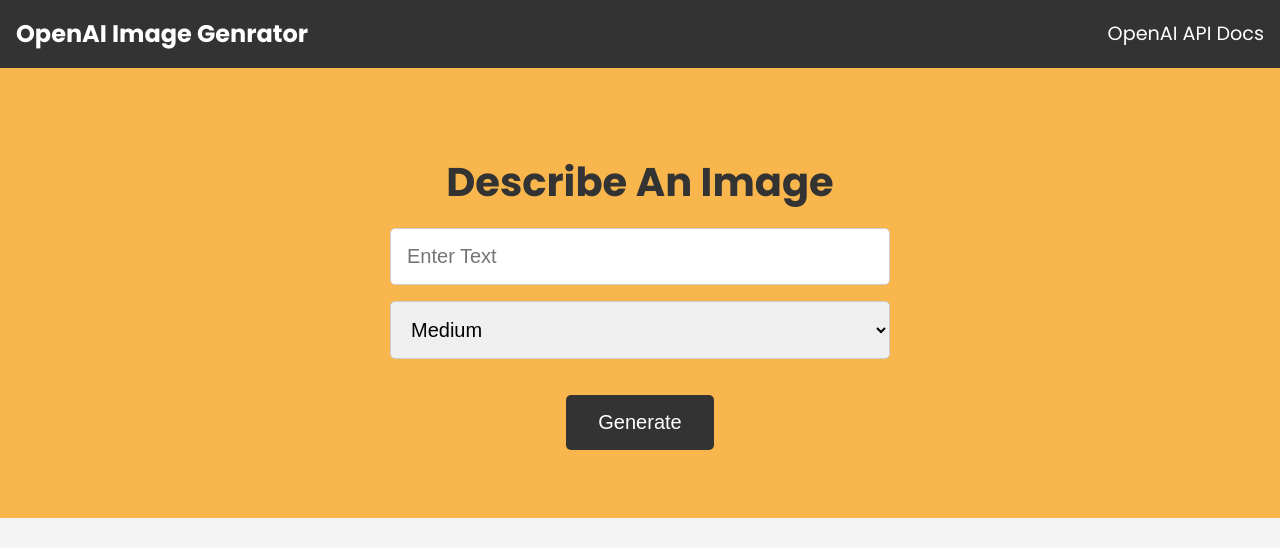
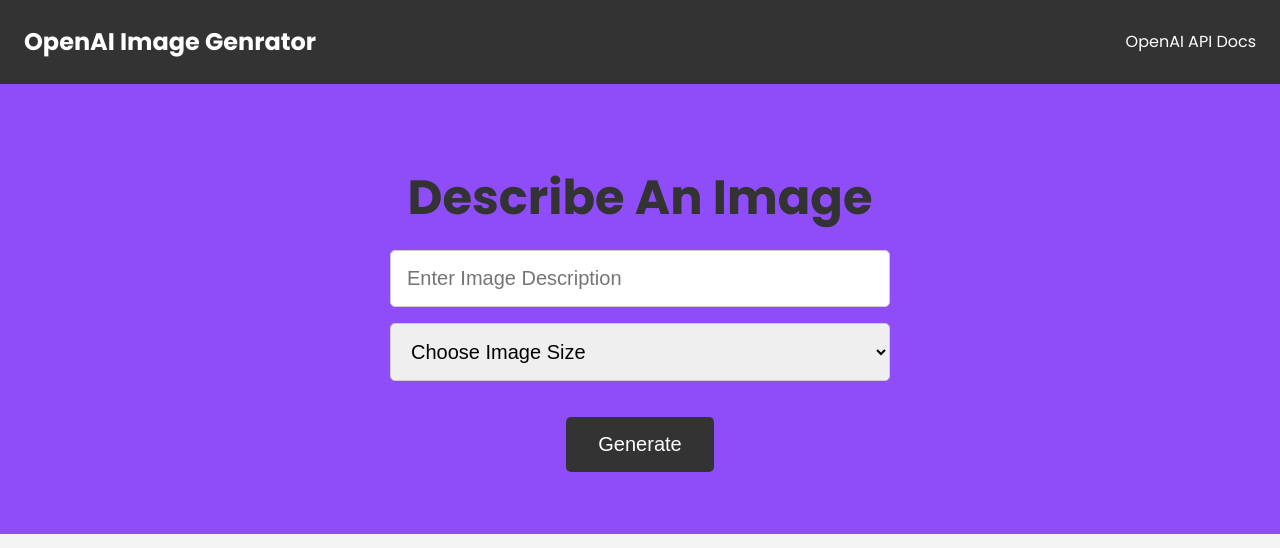
Before and after one commit to HasalaDissanayake/Open-AI-Image-Generator, a website: page public/index.html in a window 1280 px wide. Drawn offline with Linux system fonts and the light colour scheme.

Commit message:
added some css changes

```diff
--- a/public/css/style.css
+++ b/public/css/style.css
@@ -9,7 +9,7 @@
 }
 
 :root {
-  --primary-color: #f9b64d;
+  --primary-color: #8f4df9;
 }
 
 body {
@@ -24,7 +24,7 @@ body {
 .navbar {
   background: #333;
   color: #fff;
-  padding: 1rem;
+  padding: 1.5rem;
   display: flex;
   justify-content: space-between;
   align-items: center;
@@ -42,7 +42,7 @@ body {
 .navbar a {
   color: #fff;
   text-decoration: none;
-  font-size: 1.2rem;
+  font-size: 1rem;
 }
 
 .navbar a:hover {
@@ -57,7 +57,7 @@ body {
 }
 
 .showcase h1 {
-  font-size: 2.5rem;
+  font-size: 3rem;
   color: #333;
   text-align: center;
   padding: 1rem 0;
@@ -96,6 +96,7 @@ form button {
 
 form button:hover {
   transform: scale(1.1);
+  color: var(--primary-color);
 }
 
 /* Image */
@@ -110,6 +111,7 @@ img {
   margin: auto;
 }
 
+/* To display error message */
 .msg {
   font-size: 1.6rem;
   text-align: center;
--- a/public/index.html
+++ b/public/index.html
@@ -33,13 +33,14 @@
         <form id="image-form">
           <h1>Describe An Image</h1>
           <div class="form-control">
-            <input type="text" id="prompt" placeholder="Enter Text" />
+            <input type="text" id="prompt" placeholder="Enter Image Description" />
           </div>
           <!-- size -->
           <div class="form-control">
             <select name="size" id="size">
+              <option value="null" selected hidden>Choose Image Size</option>
               <option value="small">Small</option>
-              <option value="medium" selected>Medium</option>
+              <option value="medium">Medium</option>
               <option value="large">Large</option>
             </select>
           </div>
```
